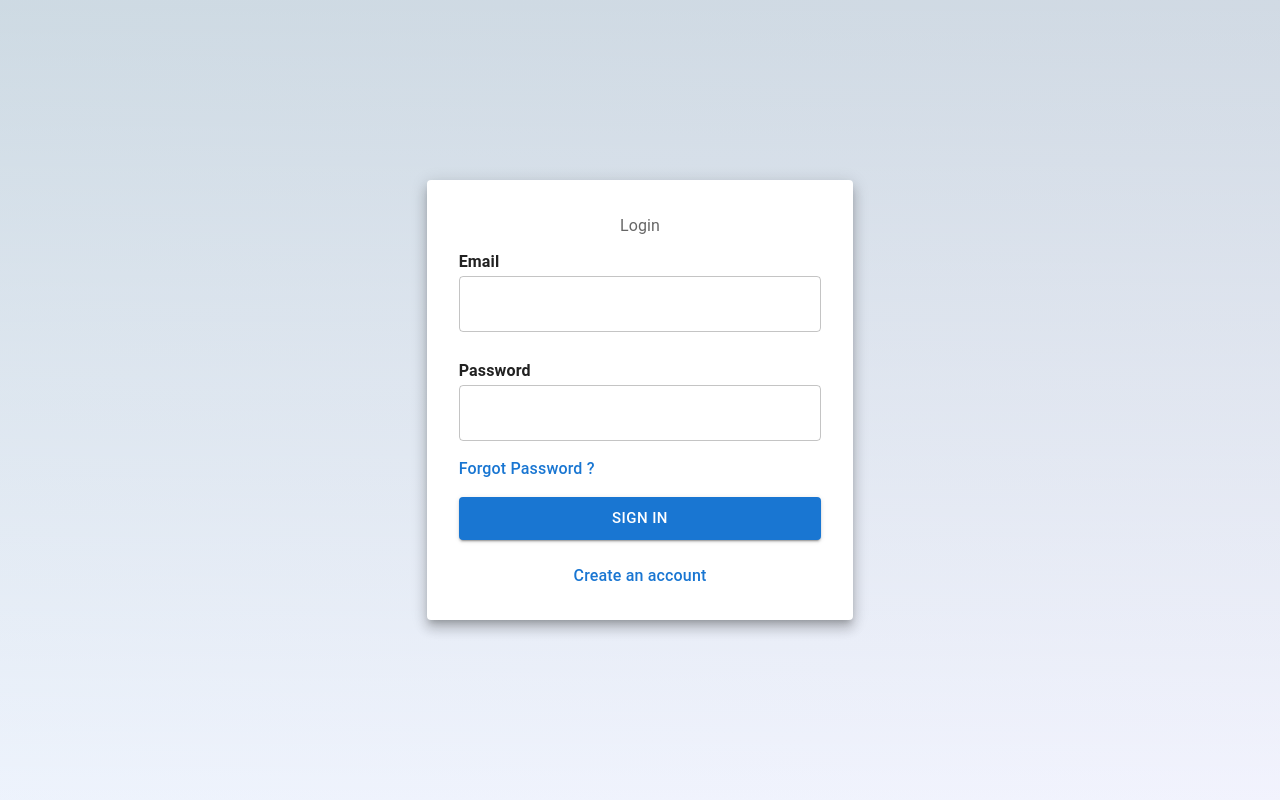
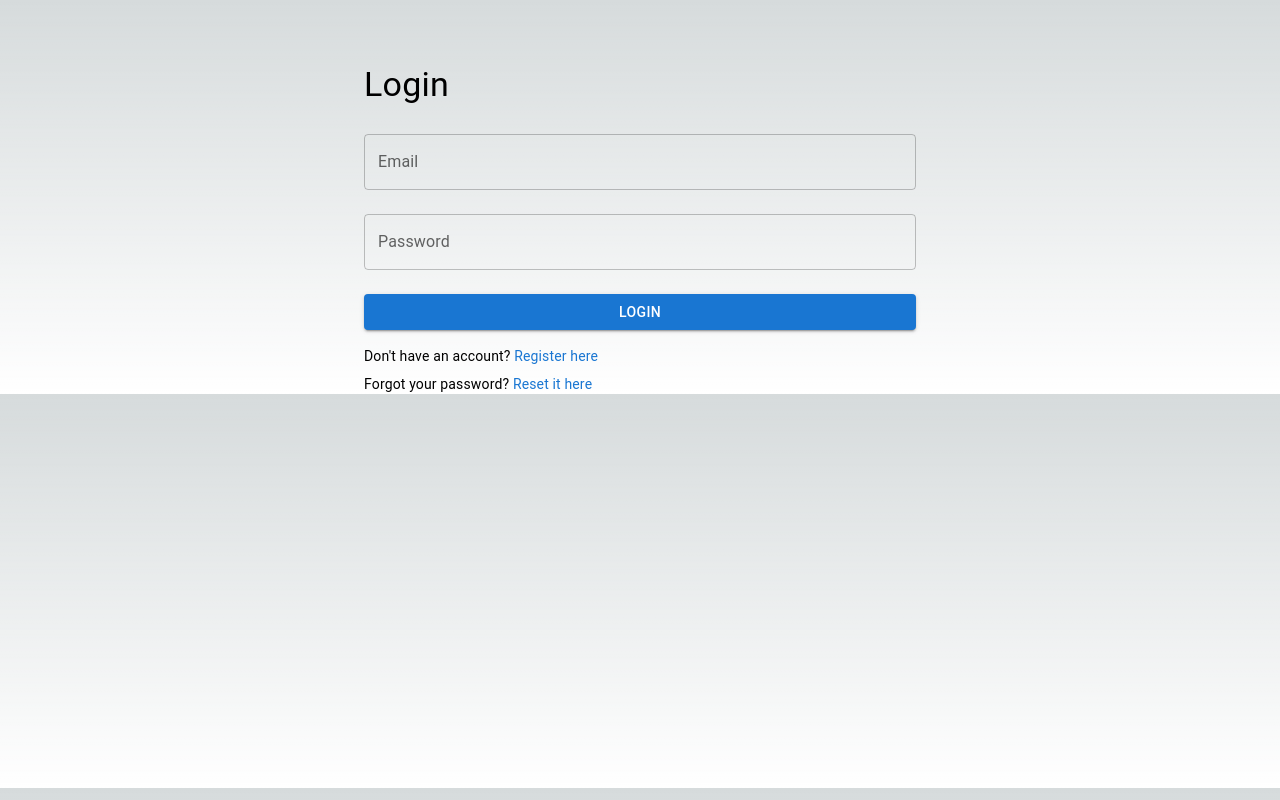
Before and after one commit to gamal-abdulmalek/products, a Next.js app in the folder my-app/: page /authentication/login in a window 1280 px wide. Built offline with nearby package versions, Linux system fonts and the light colour scheme.

Commit message:
improve login page

```diff
--- a/my-app/components/auth/AuthLogin.js
+++ /dev/null
@@ -1,84 +0,0 @@
-import React from "react";
-import {
-  Box,
-  Typography,
-  Button,
-  Stack,
-} from "@mui/material";
-import Link from "next/link";
-
-import CustomTextField from "../forms/CustomTextField";
-
-
-const AuthLogin = ({ title, subtitle, subtext }) => (
-  <>
-    {title ? (
-      <Typography fontWeight="700" variant="h2" mb={1}>
-        {title}
-      </Typography>
-    ) : null}
-
-    {subtext}
-
-    <Stack>
-      <Box>
-        <Typography
-          variant="subtitle1"
-          fontWeight={600}
-          component="label"
-          htmlFor="email"
-          mb="5px"
-        >
-          Email
-        </Typography>
-        <CustomTextField type="email" variant="outlined" fullWidth />
-      </Box>
-      <Box mt="25px">
-        <Typography
-          variant="subtitle1"
-          fontWeight={600}
-          component="label"
-          htmlFor="password"
-          mb="5px"
-        >
-          Password
-        </Typography>
-        <CustomTextField type="password" variant="outlined" fullWidth />
-      </Box>
-      <Stack
-        justifyContent="space-between"
-        direction="row"
-        alignItems="center"
-        my={2}
-      >
-        <Typography
-          component={Link}
-          href="/"
-          fontWeight="500"
-          sx={{
-            textDecoration: "none",
-            color: "primary.main",
-          }}
-        >
-          Forgot Password ?
-        </Typography>
-      </Stack>
-    </Stack>
-    <Box>
-      <Button
-        color="primary"
-        variant="contained"
-        size="large"
-        fullWidth
-        component={Link}
-        href="/"
-        type="submit"
-      >
-        Sign In
-      </Button>
-    </Box>
-    {subtitle}
-  </>
-);
-
-export default AuthLogin;
--- a/my-app/pages/authentication/login.js
+++ b/my-app/pages/authentication/login.js
@@ -1,80 +1,75 @@
-import Link from "next/link";
-import { Grid, Box, Card, Stack, Typography } from "@mui/material";
-import AuthLogin from "../../components/auth/AuthLogin";
+import { useState } from 'react';
+import { TextField, Button, Container, Typography, Box, Link } from '@mui/material';
+import { useRouter } from 'next/router';
+import { HttpClient } from '@/api/client/http-client';
 
-const Login = () => {
+export default function Login() {
+  const [form, setForm] = useState({ email: '', password: '' });
+  const [error, setError] = useState('');
+  const router = useRouter();
+
+  const handleChange = (e) => {
+    const { name, value } = e.target;
+    setForm({ ...form, [name]: value });
+  };
+
+  const handleSubmit = async (e) => {
+    e.preventDefault();
+    setError('');
+
+    try {
+      const response = await HttpClient.post('api/login', form);
+      localStorage.setItem('token', response.token); // Save token in localStorage
+      router.push('/dashboard/products'); // Redirect to dashboard or any protected route
+    } catch (err) {
+      setError(err.message || 'Something went wrong');
+    }
+  };
+
   return (
-      <Box
-        sx={{
-          position: "relative",
-          "&:before": {
-            content: '""',
-            background: "radial-gradient(#d2f1df, #d3d7fa, #bad8f4)",
-            backgroundSize: "400% 400%",
-            animation: "gradient 15s ease infinite",
-            position: "absolute",
-            height: "100%",
-            width: "100%",
-            opacity: "0.3",
-          },
-        }}
-      >
-        <Grid
-          container
-          spacing={0}
-          justifyContent="center"
-          sx={{ height: "100vh" }}
-        >
-          <Grid
-            item
-            xs={12}
-            sm={12}
-            lg={4}
-            xl={3}
-            display="flex"
-            justifyContent="center"
-            alignItems="center"
-          >
-            <Card
-              elevation={9}
-              sx={{ p: 4, zIndex: 1, width: "100%", maxWidth: "500px" }}
-            >
-              <AuthLogin
-                subtext={
-                  <Typography
-                    variant="subtitle1"
-                    textAlign="center"
-                    color="textSecondary"
-                    mb={1}
-                  >
-                    Login
-                  </Typography>
-                }
-                subtitle={
-                  <Stack
-                    direction="row"
-                    spacing={1}
-                    justifyContent="center"
-                    mt={3}
-                  >
-                    <Typography
-                      component={Link}
-                      href="/authentication/register"
-                      fontWeight="500"
-                      sx={{
-                        textDecoration: "none",
-                        color: "primary.main",
-                      }}
-                    >
-                      Create an account
-                    </Typography>
-                  </Stack>
-                }
-              />
-            </Card>
-          </Grid>
-        </Grid>
+    <Container maxWidth="sm">
+      <Box sx={{ mt: 8 }}>
+        <Typography variant="h4" component="h1" gutterBottom>
+          Login
+        </Typography>
+        {error && <Typography color="error">{error}</Typography>}
+        <form onSubmit={handleSubmit}>
+          <TextField
+            label="Email"
+            name="email"
+            value={form.email}
+            onChange={handleChange}
+            fullWidth
+            margin="normal"
+          />
+          <TextField
+            label="Password"
+            name="password"
+            type="password"
+            value={form.password}
+            onChange={handleChange}
+            fullWidth
+            margin="normal"
+          />
+          <Button type="submit" variant="contained" color="primary" fullWidth sx={{ mt: 2 }}>
+            Login
+          </Button>
+        </form>
+        <Box sx={{ mt: 2 }}>
+          <Typography variant="body2">
+            Don't have an account?{' '}
+            <Link href="/authentication/register" underline="hover">
+              Register here
+            </Link>
+          </Typography>
+          <Typography variant="body2" sx={{ mt: 1 }}>
+            Forgot your password?{' '}
+            <Link href="/authentication/forgotpassword" underline="hover">
+              Reset it here
+            </Link>
+          </Typography>
+        </Box>
       </Box>
+    </Container>
   );
-};
-export default Login;
+}
```
